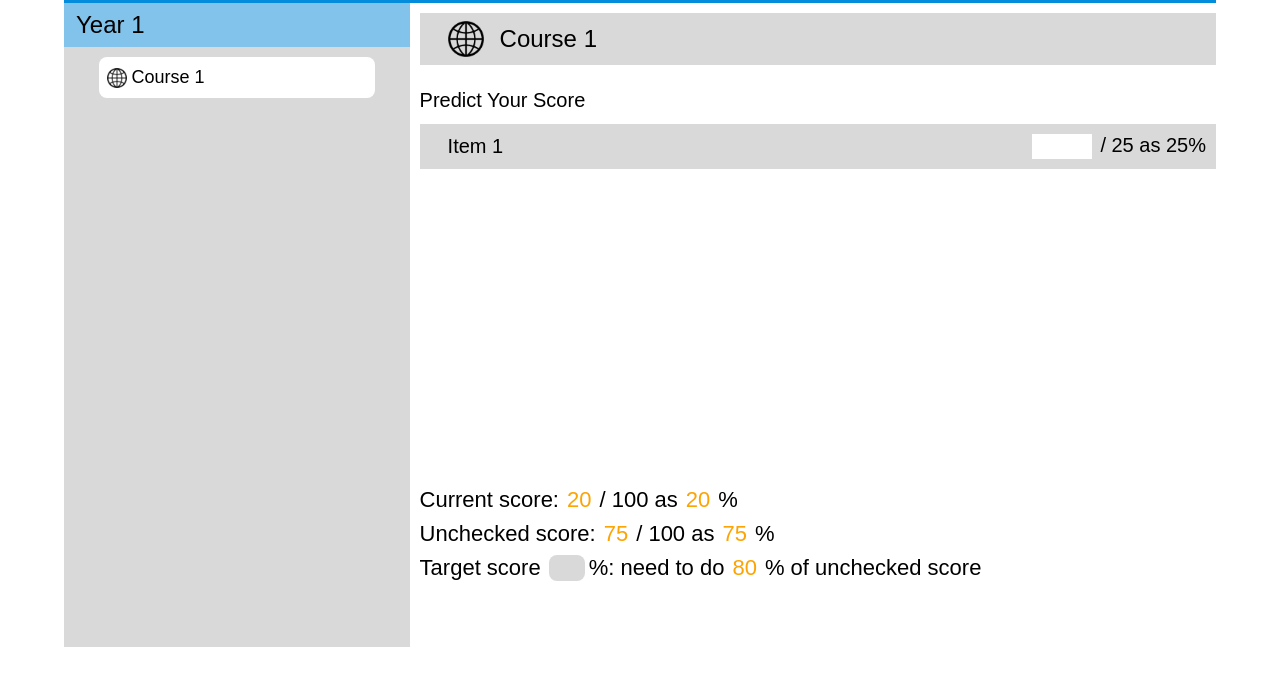
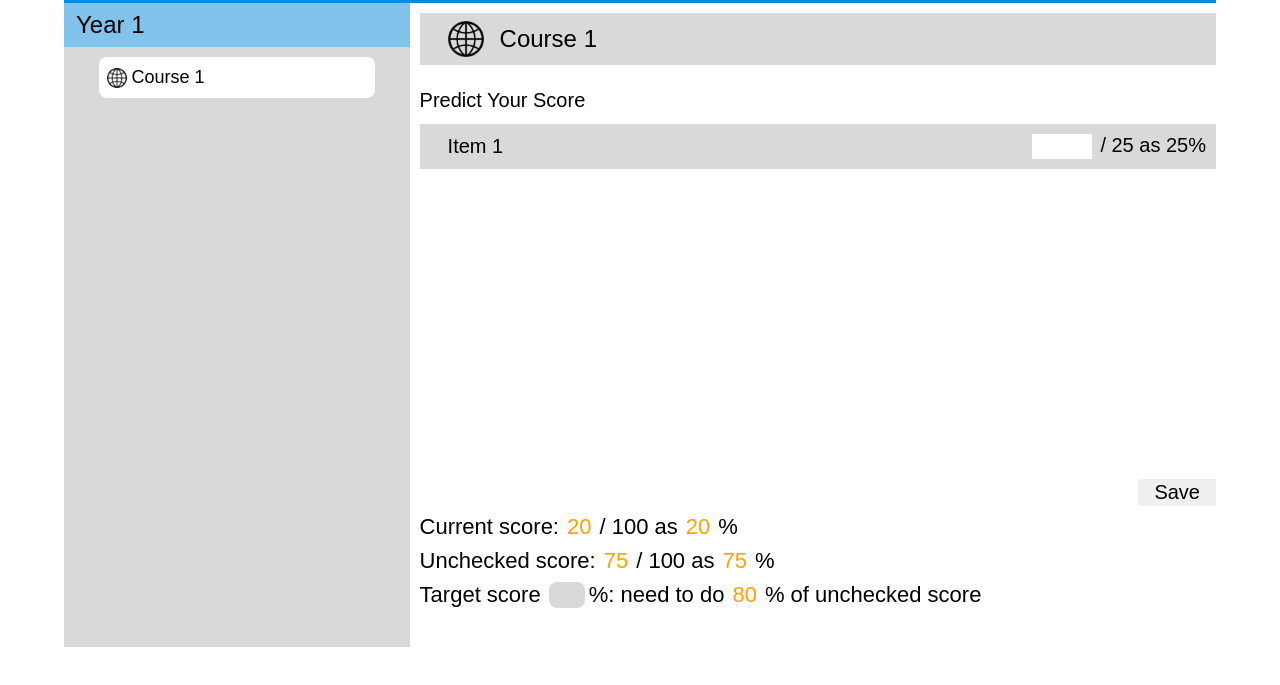
Before and after one commit to preamza02/final_project_comengess_2023, a plain HTML site: page frontend/index.html in a window 1280 px wide. Shown: the part 107-792 px from the top of the page. Drawn offline with Linux system fonts and the light colour scheme.

Commit message:
add: Save button

```diff
--- a/frontend/index.css
+++ b/frontend/index.css
@@ -29,7 +29,7 @@
     align-items: center;
 }
 
-.top-bar-button-container{
+.top-bar-button-container {
     align-items: center;
 }
 
@@ -156,12 +156,29 @@
     margin-right: 8px;
 }
 
+.save-button {
+    width: fit-content;
+    cursor: pointer;
+    font-size: 20px;
+    padding-top: 2px;
+    padding-bottom: 2px;
+    padding-left: 16px;
+    padding-right: 16px;
+    border-radius: 0;
+    border-width: 0;
+}
+
+.save-button-container {
+    width: 100%;
+    justify-content: flex-end;
+}
+
 .score-calculation-text {
     font-size: 22px;
     margin-top: 8px;
 }
 
-.score-calculation-text > input {
+.score-calculation-text>input {
     background-color: #D9D9D9;
     font-size: 18px;
     width: 32px;
@@ -176,3 +193,5 @@
     margin-right: 8px;
     color: #FCA404;
 }
+
+.total-score-view {}
--- a/frontend/index.html
+++ b/frontend/index.html
@@ -48,6 +48,12 @@
             </div>
           </div>
 
+          <div class="flex-row save-button-container">
+            <button class="save-button">
+              Save
+            </button>
+          </div>
+
           <div class="flex-row score-calculation-text">
             Current score:
             <div class="orange-text">20</div>
```
